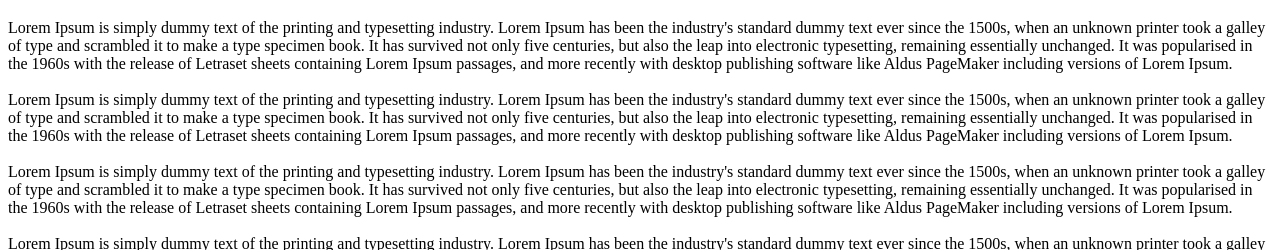
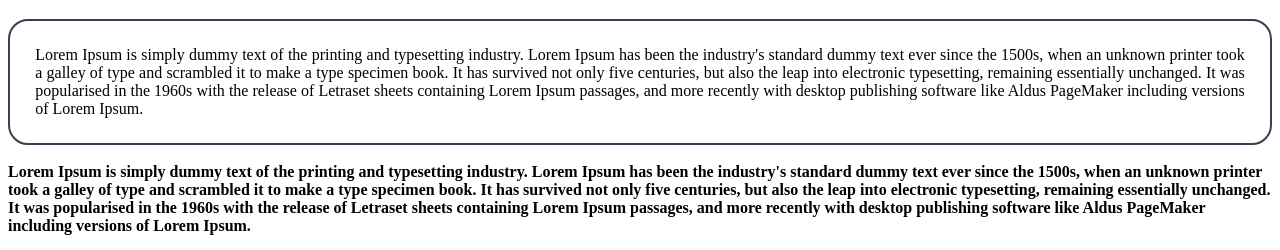
Before and after one commit to JonasPorpino/sitehtml, a plain HTML site: page index.html in a window 1280 px wide. Shown: the part 345-595 px from the top of the page. Drawn offline with Linux system fonts and the light colour scheme.

Commit message:
novos estilos e comentários

```diff
--- a/css/style.css
+++ b/css/style.css
@@ -1,3 +1,22 @@
 h1{
   color:green;
 }
+
+
+.par1{
+  border-width: 2px; /* Estiliza a largura */
+  border-style: solid; /* Estiliza estilo */
+  border-color:  rgb(60, 60, 82); /* Estiliza sua cor */
+  border-radius: 20px; /*raio das bordas */
+  padding: 2%; /* distância da margem interna */
+  text-align: justify; /* justificar texto */
+}
+
+.par1:hover{ /* ao passar o mouse sobre o parágrafo */
+  color:rgb(6, 136, 12);
+  background-color: rgb(226, 255, 228);
+}
+
+#par2{
+  font-weight: bolder; /* deixar o texto em negrito*/
+}
--- a/index.html
+++ b/index.html
@@ -31,7 +31,7 @@
     <main>
       <h1>Seja bem vindo a nossa página</h1>
       <section>
-          <div>
+          <div class="par1">
               Lorem Ipsum is simply dummy text of the printing and typesetting industry.
               Lorem Ipsum has been the industry's standard dummy text ever since the 1500s,
                when an unknown printer took a galley of type and scrambled it to make a
@@ -43,7 +43,7 @@
 
           </div>
           <br>
-          <div id="promo2">
+          <div id="par2">
               Lorem Ipsum is simply dummy text of the printing and typesetting industry.
               Lorem Ipsum has been the industry's standard dummy text ever since the 1500s,
                when an unknown printer took a galley of type and scrambled it to make a
@@ -58,7 +58,7 @@
       </section>
       <!-- sessa para coisas gerais -->
       <section>
-          <div id="garais1">
+          <div id="par3">
               Lorem Ipsum is simply dummy text of the printing and typesetting industry.
               Lorem Ipsum has been the industry's standard dummy text ever since the 1500s,
                when an unknown printer took a galley of type and scrambled it to make a
@@ -70,7 +70,7 @@
 
           </div>
           <br>
-          <div id="garais1">
+          <div id="par4">
               Lorem Ipsum is simply dummy text of the printing and typesetting industry.
               Lorem Ipsum has been the industry's standard dummy text ever since the 1500s,
                when an unknown printer took a galley of type and scrambled it to make a
@@ -84,7 +84,7 @@
           <br>
           <div id="imgDoMeio"><img src="img/logo.png" alt="parking" width="50" height="50"></div>
           <br>
-          <div id="garais3">
+          <div id="par5">
               Lorem Ipsum is simply dummy text of the printing and typesetting industry.
               Lorem Ipsum has been the industry's standard dummy text ever since the 1500s,
                when an unknown printer took a galley of type and scrambled it to make a
@@ -97,6 +97,7 @@
           </div>
       </section>
       <!--ultima sessao-->
+      <br>
       <section>
           <div id="depor1">
               Lorem Ipsum is simply dummy text of the printing and typesetting industry.
```
